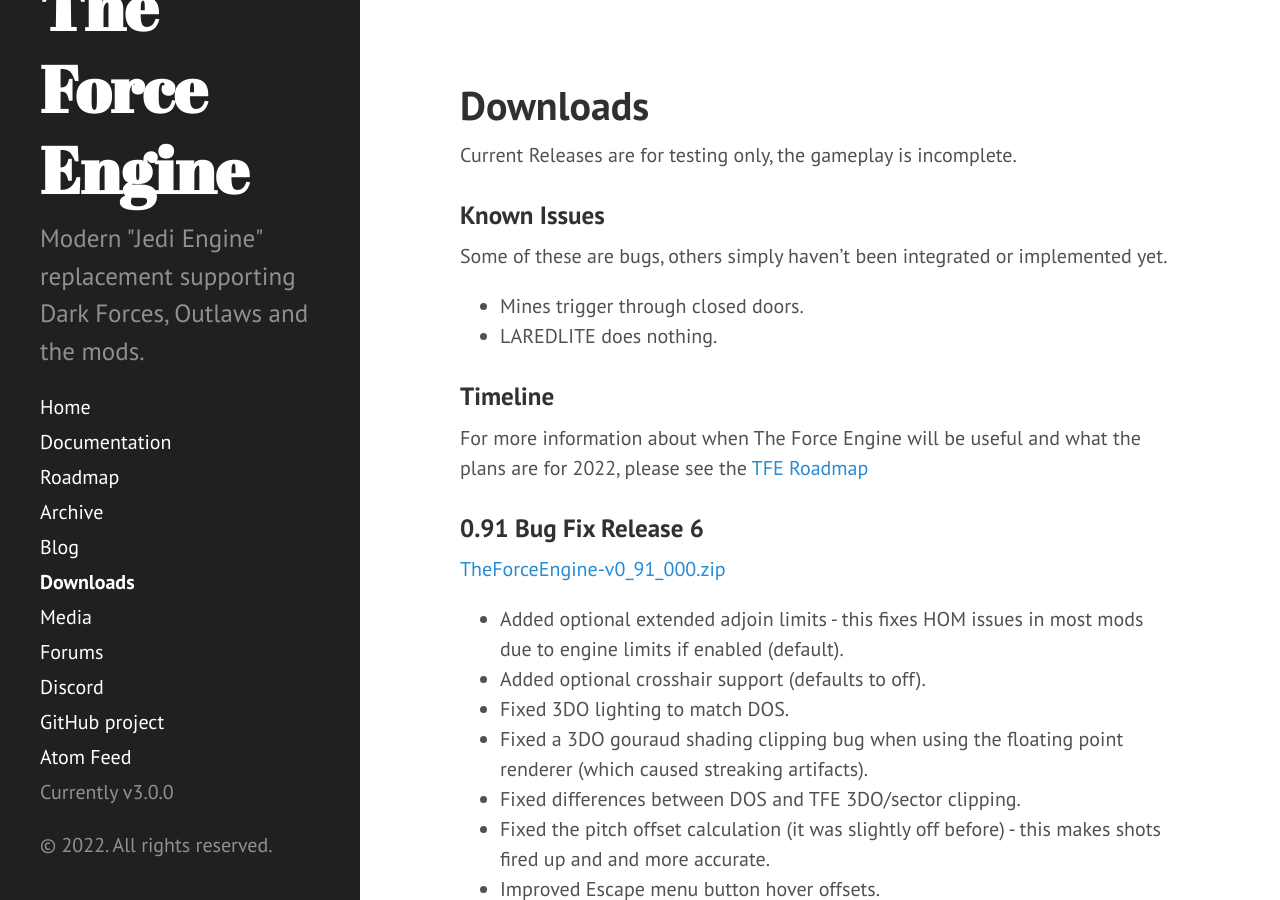
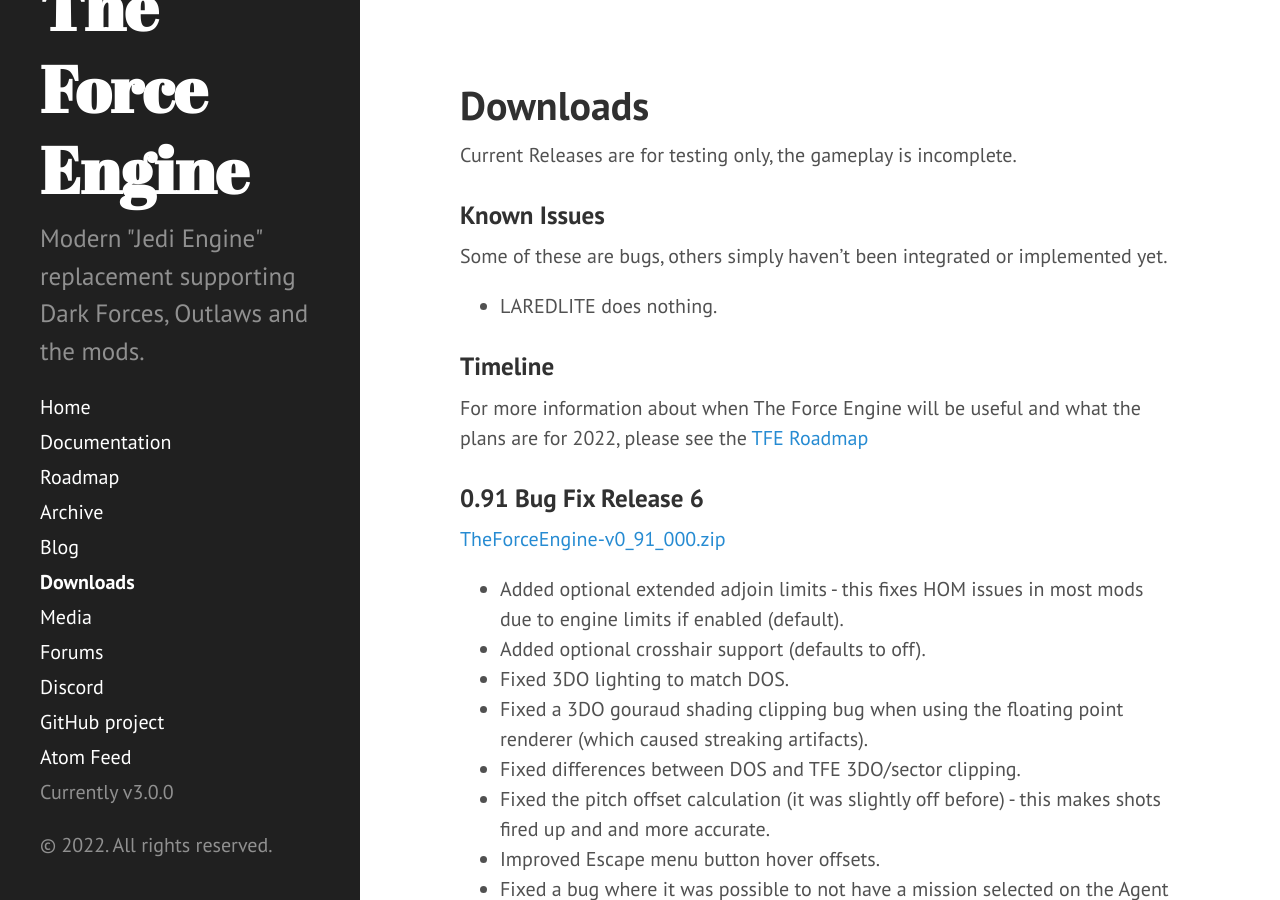
Before and after one commit to TheForceEngine/TheForceEngine.github.io, a Jekyll site: the page built from downloads.md, in a window 1280 px wide and 900 px high. Built offline with Jekyll 4.4.1, drawn with Linux system fonts in a browser that asks for light colours.

Commit message:
Update downloads.md

```diff
--- a/downloads.md
+++ b/downloads.md
@@ -7,7 +7,6 @@
 
 ### Known Issues
 Some of these are bugs, others simply haven't been integrated or implemented yet.
-* Mines trigger through closed doors.
 * LAREDLITE does nothing.
 
 ### Timeline
```
